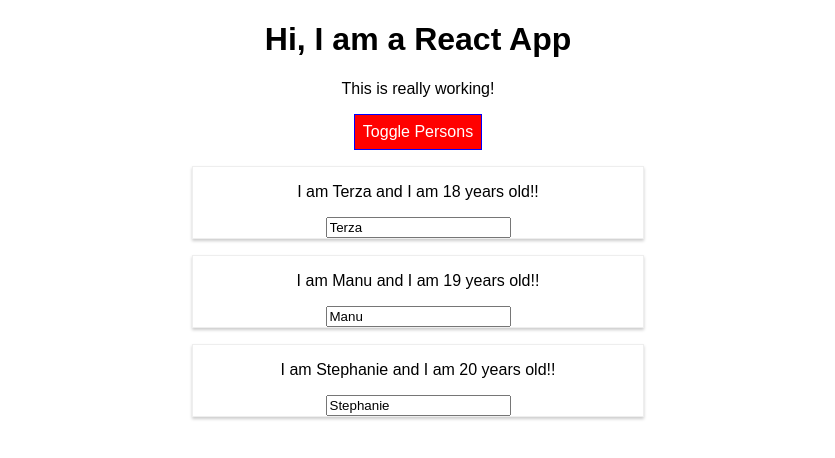
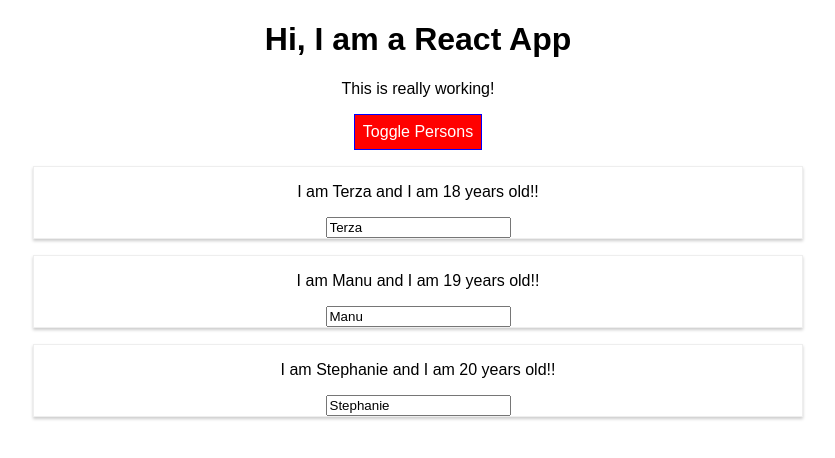
Before and after one commit to zerga9/React-guide, a React (Create React App) app: page / in a window 1280 px wide. Both pictures are taken after a click on the button "Toggle Persons". Shown: the top 458 px of the page, without its empty margins (222-1057 px from the left). Built offline with nearby package versions, Linux system fonts and the light colour scheme.

Commit message:
Remove Radium

```diff
--- a/src/App.js
+++ b/src/App.js
@@ -1,7 +1,7 @@
 import React, { Component } from 'react';
 import './App.css';
 import Person from './Person/Person.js'
-import Radium, { StyleRoot } from 'radium';
+
 
 class App extends Component {
   state = {
@@ -51,12 +51,8 @@
       font: 'inherit',
       border: '1px solid blue',
       padding: '8px',
-      cursor: 'pointer',
-      ':hover': {
-        backgroundColor: 'lightgreen',
-        color: 'black'
+      cursor: 'pointer'
 
-      }
     }
 
    let persons = null;
@@ -76,10 +72,7 @@
    );
 
    style.backgroundColor = 'red';
-   style[':hover']= {
-     backgroundColor: 'salmon',
-     color: 'black'
-   }
+
    }
 
    let classes = [];
@@ -92,7 +85,6 @@
    }
 
     return (
-      <StyleRoot>
       <div className="App">
         <h1> Hi, I am a React App</h1>
         <p className={classes.join(' ')}>This is really working!</p>
@@ -101,10 +93,9 @@
         onClick={this.togglePersonsHandler}>Toggle Persons</button>
         {persons}
       </div>
-    </StyleRoot>
     );
     // return React.createElement('div', {className: 'App'}, React.createElement('h1', null, 'Does this work now?'))
   }
 }
 
-export default Radium(App);
+export default App;
--- a/src/Person/Person.js
+++ b/src/Person/Person.js
@@ -1,18 +1,15 @@
 import React from 'react';
 import './Person.css';
-import Radium from 'radium';
+
 
 const person = (props) => {
-  const style = {
-    '@media (min-width: 500px)': {
-      width: '450px'
-    }
-  }
-  return (<div className="Person" style={style}>
+
+
+  return (<div className="Person">
     <p onClick={props.click}>I am {props.name} and I am {props.age} years old!!</p>
     <p>{props.children}</p>
     <input type='text' onChange={props.changed} value={props.name}/>
   </div>)
 };
 
-export default Radium(person);
+export default person;
```
